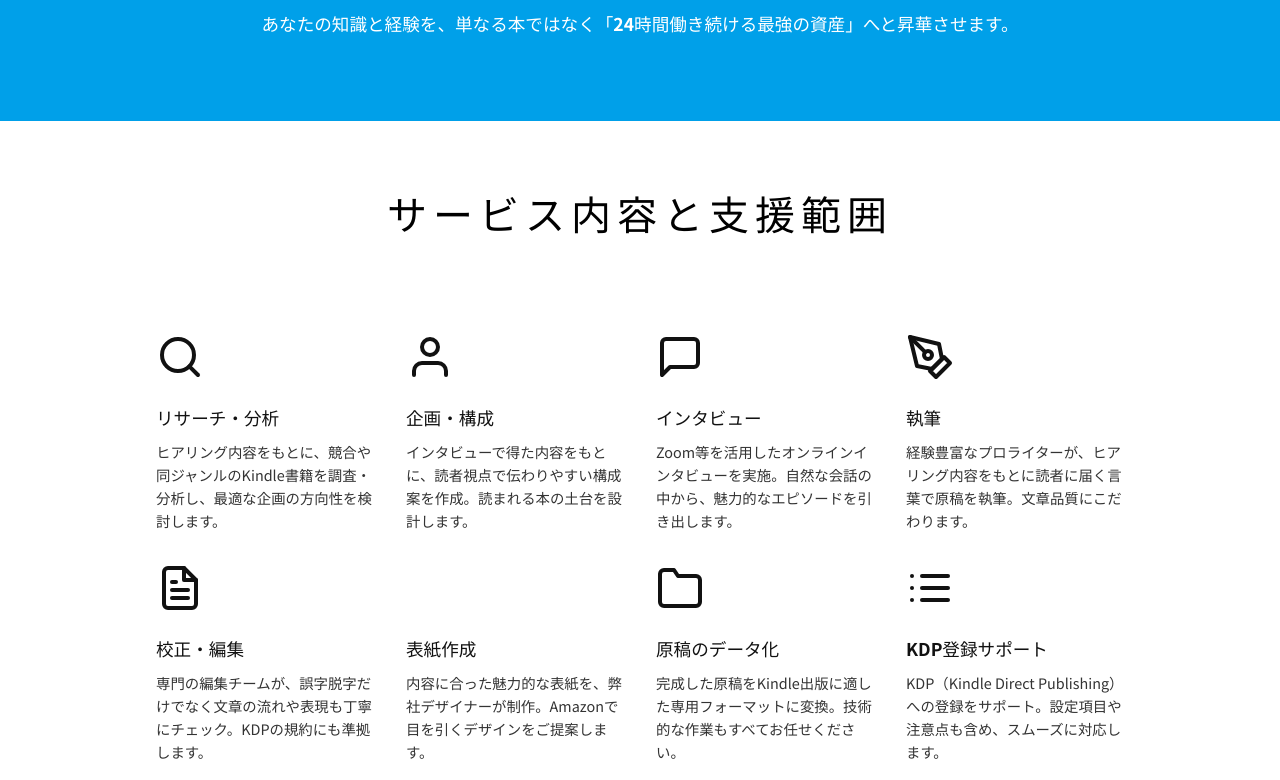
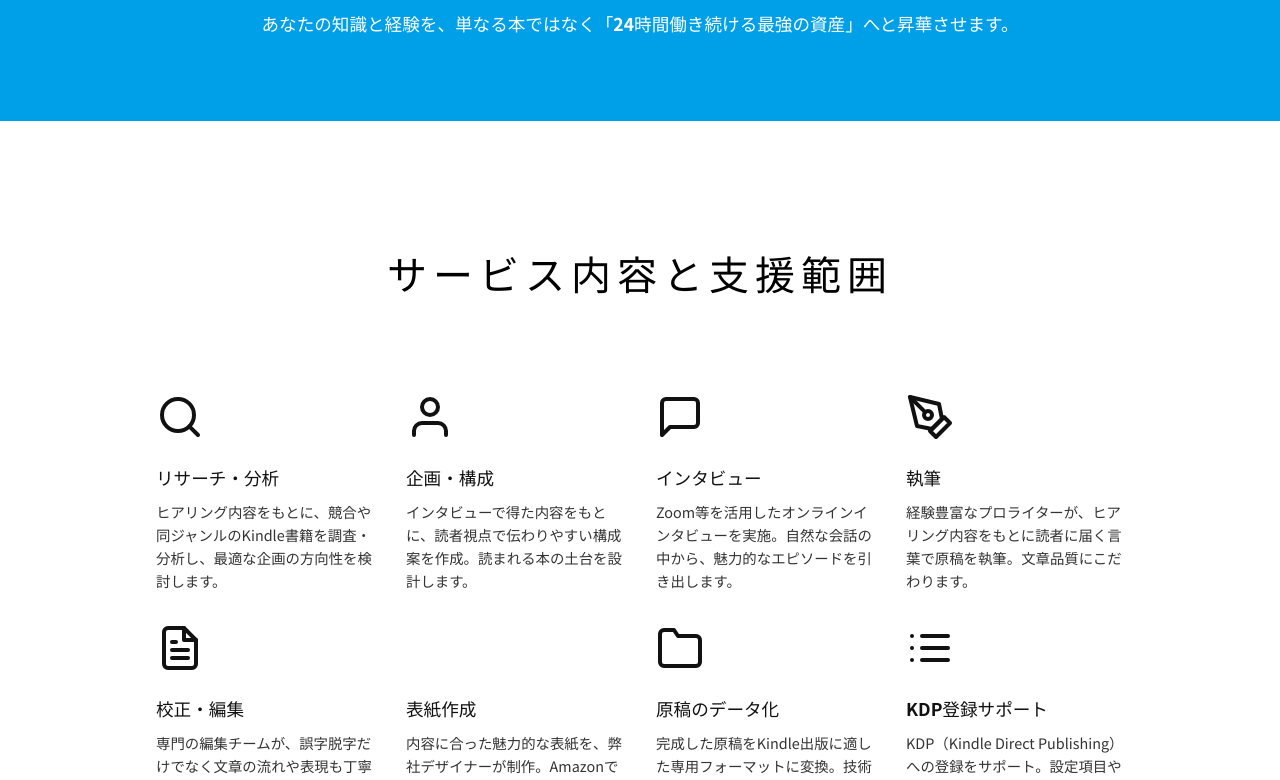
Before and after one commit to rikutoaimanga-max/Kindle-Publishing-Homepage, a React (Vite) app: page / in a window 1280 px wide. Shown: the part 8001-8781 px from the top of the page. Built offline with nearby package versions, Linux system fonts and the light colour scheme.

Commit message:
Layout: Increase top padding for ServiceScope section

```diff
--- a/src/components/ServiceScope.jsx
+++ b/src/components/ServiceScope.jsx
@@ -126,7 +126,7 @@ const ServiceScope = () => {
     return (
         <section>
             {/* Yellow Section -> White Section */}
-            <div style={{ backgroundColor: '#ffffff', padding: '60px 0', color: '#333' }}>
+            <div style={{ backgroundColor: '#ffffff', padding: '120px 0 60px', color: '#333' }}>
                 <div className="container" style={{ maxWidth: '1000px' }}>
                     <div style={{ textAlign: 'center', marginBottom: '3rem' }}>
                         <h2 className="section-title" style={{ borderBottom: 'none', fontSize: '2.5rem', color: '#000' }}>サービス内容と支援範囲</h2>
```
